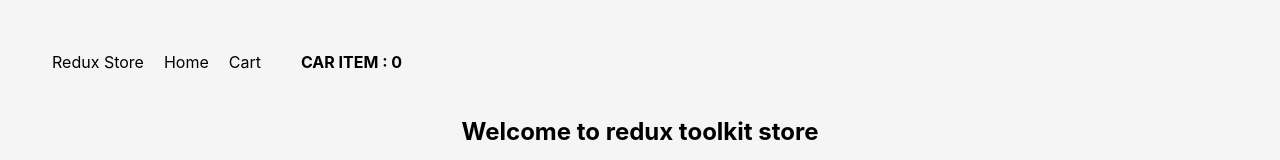
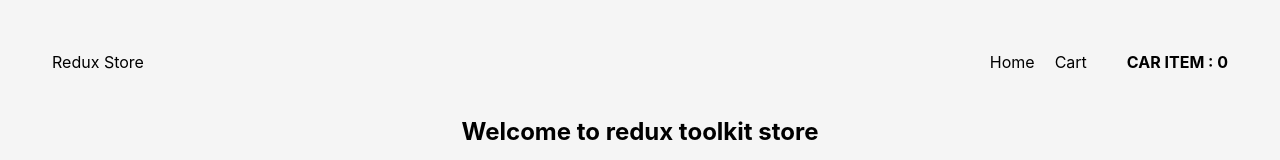
Before and after one commit to himanshu1221/Redux-Toolkit-Practice, a React (Vite) app: page / in a window 1280 px wide. Shown: the top 160 px of the page. Built offline with nearby package versions, Linux system fonts and the light colour scheme; no server answers.

Commit message:
fixed naavbar

```diff
--- a/src/Components/Navbar.jsx
+++ b/src/Components/Navbar.jsx
@@ -4,7 +4,7 @@
 
 const Navbar = () => {
   return (
-    <div style={{display:"flex",alignItems:"space-between"}}>
+    <div style={{display:"flex",alignItems:"center",justifyContent:"space-between"}}>
       <span className='Logo'>Redux Store</span>
       <div>
         <Link className="navLink" to="/">Home</Link>
```
